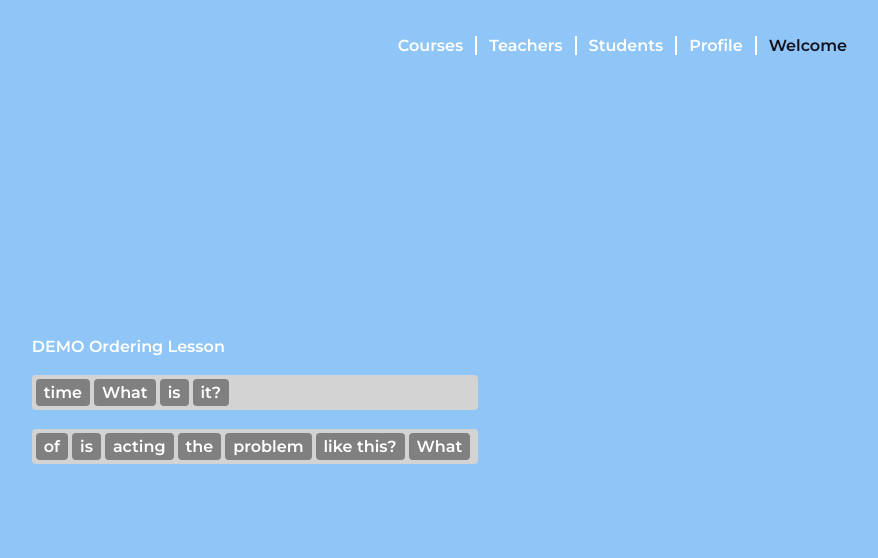
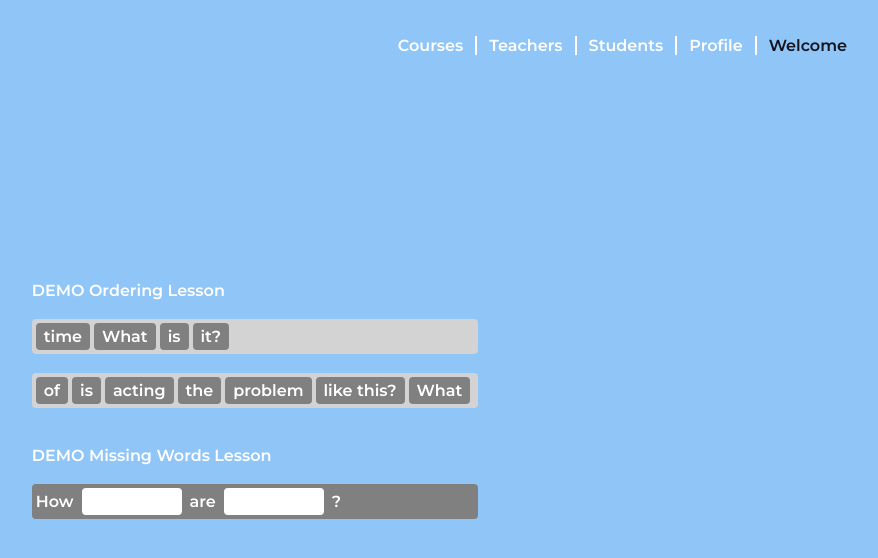
Before and after one commit to kosbay/homie, a React app: page /index in a window 1280 px wide. Shown: the top 558 px of the page, without its empty margins (385-1263 px from the left). Built offline with nearby package versions, Linux system fonts and the light colour scheme.

Commit message:
feat: missing word exes added

```diff
--- a/src/components/index.ts
+++ b/src/components/index.ts
@@ -11,6 +11,7 @@ import Header from "./header/Header";
 import Draggable from "./drag-n-drop/Draggable";
 import Droppable from "./drag-n-drop/Droppable";
 import OrderingLesson from "./lessons/Ordering";
+import MissingWordsLesson from "./lessons/MissingWords";
 
 export {
   Button,
@@ -25,5 +26,6 @@ export {
   Header,
   Draggable,
   Droppable,
-  OrderingLesson
+  OrderingLesson,
+  MissingWordsLesson
 };
--- a/src/components/input/Input.tsx
+++ b/src/components/input/Input.tsx
@@ -21,6 +21,9 @@ interface IProps {
   parentClassName?: string;
   textArea?: boolean;
   borderNone?: boolean;
+  onKeyDown?: React.ChangeEventHandler<HTMLInputElement>;
+  readOnly?: any;
+  size?: string;
 }
 
 const Input: React.StatelessComponent<IProps> = props => {
--- /dev/null
+++ b/src/components/lessons/MissingWords.scss
@@ -0,0 +1,28 @@
+@import "../../styles/_mixins.scss";
+@import "../../styles/_colors.scss";
+
+.sentence-container {
+  transition: ease-in-out 1s;
+  background-color: grey;
+  border-radius: 4px;
+  display: flex;
+  padding: 4px;
+  overflow: auto;
+  display: flex;
+  align-items: center;
+
+  .missing-word-input {
+    width: 100px !important;
+    margin: 0 8px !important;
+    padding: 4px 4px !important;
+    font-weight: 600 !important;
+    font-size: 16px !important;
+    border: none !important;
+
+    &.finished {
+      background-color: lightgreen;
+      transition: ease-in-out 0.5s;
+      color: $white;
+    }
+  }
+}
--- /dev/null
+++ b/src/components/lessons/MissingWords.tsx
@@ -0,0 +1,88 @@
+import React from "react";
+import classnames from "classnames";
+
+import { Input } from "components/index";
+import { wrongAnswerSound, rightAnswerSound } from "../../helpers/sound";
+
+import "./MissingWords.scss";
+
+class MissingWords extends React.Component<any, any> {
+  constructor(props) {
+    super(props);
+    this.state = {
+      word1: "",
+      word2: "",
+      finished1: false,
+      finished2: false
+    };
+  }
+
+  handleInputChange = (e, word) => {
+    this.setState({
+      [word]: e.target.value
+    });
+  };
+
+  handleCheckInput = (e, word) => {
+    const { sentence } = this.props;
+    if (e.key == "Enter") {
+      if (e.target.value === sentence[word]) {
+        let arg = e.target.name === "*" ? "finished1" : "finished2";
+        this.setState({
+          [arg]: true
+        });
+        rightAnswerSound();
+      } else {
+        wrongAnswerSound();
+      }
+    }
+  };
+
+  render() {
+    const { sentence } = this.props;
+    const { word1, word2, finished1, finished2 } = this.state;
+
+    const renderSentence = sentence.content.split(" ").map(word => {
+      let result: any = null;
+      if (word === "*") {
+        result = (
+          <Input
+            size="3"
+            name="*"
+            className={classnames(
+              { finished: finished1 },
+              "missing-word-input"
+            )}
+            value={word1}
+            key={word}
+            onChange={e => this.handleInputChange(e, "word1")}
+            onKeyDown={e => this.handleCheckInput(e, "*")}
+            readOnly={finished1}
+          />
+        );
+      } else if (word === "#") {
+        result = (
+          <Input
+            name="#"
+            className={classnames(
+              { finished: finished2 },
+              "missing-word-input"
+            )}
+            value={word2}
+            key={word}
+            onChange={e => this.handleInputChange(e, "word2")}
+            onKeyDown={e => this.handleCheckInput(e, "#")}
+            readOnly={finished2}
+          />
+        );
+      } else {
+        result = <span key={word}>{word}</span>;
+      }
+      return result;
+    });
+
+    return <div className="sentence-container">{renderSentence}</div>;
+  }
+}
+
+export default MissingWords;
--- a/src/pages/welcome/Welcome.tsx
+++ b/src/pages/welcome/Welcome.tsx
@@ -1,6 +1,6 @@
 import React from "react";
 
-import { OrderingLesson } from "components/index";
+import { OrderingLesson, MissingWordsLesson } from "components/index";
 
 import "./Welcome.scss";
 
@@ -20,6 +20,12 @@ const items2 = [
   { id: "6", content: "acting" },
   { id: "7", content: "like this?" }
 ];
+
+const sentence = {
+  content: "How * are # ?",
+  "*": "old",
+  "#": "you"
+};
 
 const getItems = count =>
   Array.from({ length: count }, (v, k) => k).map(k => ({
@@ -41,6 +47,12 @@ class Welcome extends React.Component<any, any> {
         <OrderingLesson items={items} />
         <br />
         <OrderingLesson items={items2} />
+        <br />
+        <br />
+        DEMO Missing Words Lesson
+        <br />
+        <br />
+        <MissingWordsLesson sentence={sentence} />
       </div>
     );
   }
```
